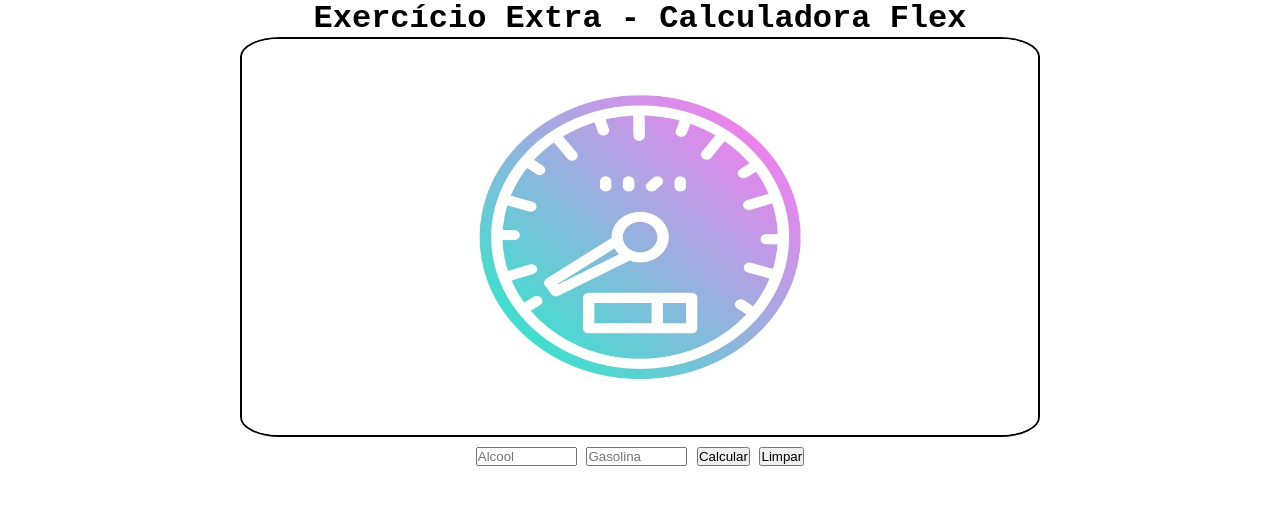
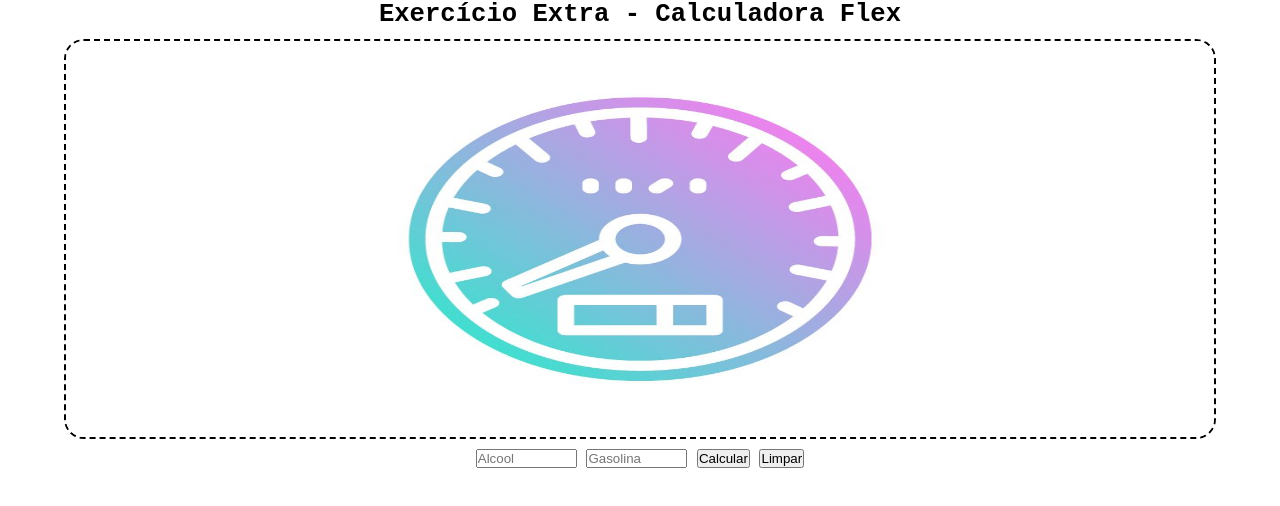
Before and after one commit to maciohslima/UDEMY, a plain HTML site: page Curso JavaScript - HTML - CSS/Sessão Extra - Projetos Úteis/appflex/index.html in a window 1280 px wide. Drawn offline with Linux system fonts and the light colour scheme.

```diff
--- a/Curso JavaScript - HTML - CSS/Sessão Extra - Projetos Úteis/appflex/css/style.css
+++ b/Curso JavaScript - HTML - CSS/Sessão Extra - Projetos Úteis/appflex/css/style.css
@@ -10,6 +10,13 @@ body {
     font-size: 1rem;
 }
 
+body h1 {
+    font-size: 1.6rem;
+    text-align: center;
+    margin-bottom: 10px;
+    /* border: solid 2px black; */
+}
+
 div {
     display: flex;
     flex-direction: column;
@@ -18,9 +25,9 @@ div {
 }
 
 img {
-    width: 800px;
-    height: 400px;
-    border: double 2px black;
-    border-radius: 5%;
+    width: 90vw;
+    height: 50vh;
+    border: dashed 2px black;
+    border-radius: 20px;
     margin-bottom: 10px;
 }
```
Also changed, not shown: Curso JavaScript - HTML - CSS/Sessão 5 - Estruturas de Controle/for.js (added, +24 -0 lines).
